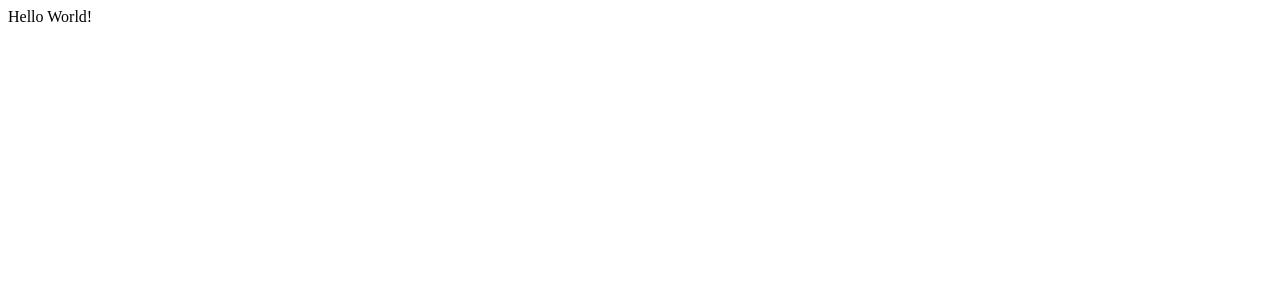
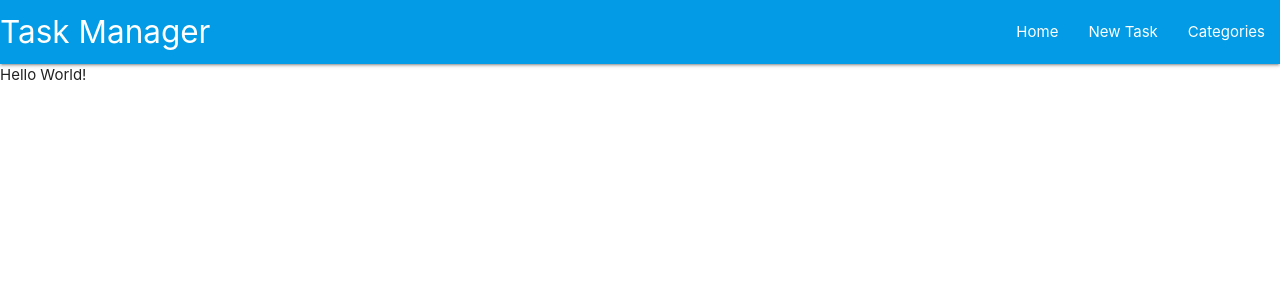
Before and after one commit to Tom-Ainsworth/flask-sqlalchemy-task-manager, a Flask app: page / in a window 1280 px wide. Before the commit the part shown is almost empty. Shown: the top 300 px of the page. Run offline with Flask 2, Linux system fonts and the light colour scheme.

Commit message:
Add navbar

```diff
--- /dev/null
+++ b/taskmanager/static/js/script.js
@@ -0,0 +1,4 @@
+document.addEventListener('DOMContentLoaded', function() {
+    let sidenav = document.querySelectorAll('.sidenav');
+    M.Sidenav.init(sidenav);
+  });
--- a/taskmanager/templates/base.html
+++ b/taskmanager/templates/base.html
@@ -1,14 +1,43 @@
 <!DOCTYPE html>
 <html lang="en">
+
 <head>
     <meta charset="UTF-8">
     <meta http-equiv="X-UA-Compatible" content="IE=edge">
     <meta name="viewport" content="width=device-width, initial-scale=1.0">
+    <link rel="stylesheet" href="https://cdnjs.cloudflare.com/ajax/libs/font-awesome/5.15.3/css/all.min.css" integrity="sha512-iBBXm8fW90+nuLcSKlbmrPcLa0OT92xO1BIsZ+ywDWZCvqsWgccV3gFoRBv0z+8dLJgyAHIhR35VZc2oM/gI1w==" crossorigin="anonymous" referrerpolicy="no-referrer" />
+    <link rel="stylesheet" href="https://cdnjs.cloudflare.com/ajax/libs/materialize/1.0.0/css/materialize.min.css">
+    <link rel="stylesheet" href="{{ url_for('static', filename='css/style.css') }}">
     <title>Task Manager</title>
 </head>
+
 <body>
 
+    <header>
+        <!-- top navbar -->
+        <nav class="light-blue darken-1">
+            <div class="nav-wrapper">
+                <a href="{{ url_for('home') }}" class="brand-logo">Task Manager</a>
+                <a href="#" data-target="mobile-demo" class="sidenav-trigger"><i class="fas fa-bars"></i></a>
+                <ul class="right hide-on-med-and-down">
+                    <li><a href="{{ url_for('home') }}">Home</a></li>
+                    <li><a href="">New Task</a></li>
+                    <li><a href="">Categories</a></li>
+                </ul>
+            </div>
+        </nav>
+
+        <ul class="sidenav" id="mobile-demo">
+            <li><a href="{{ url_for('home') }}">Home</a></li>
+            <li><a href="">New Task</a></li>
+            <li><a href="">Categories</a></li>
+        </ul>
+
+    </header>
     Hello World!
 
+    <script src="https://cdnjs.cloudflare.com/ajax/libs/materialize/1.0.0/js/materialize.min.js"></script>
+    <script src="{{ url_for('static', filename='js/script.js') }}"></script>
 </body>
+
 </html>
```
Also changed, not shown: taskmanager/static/css/style.css (added).
